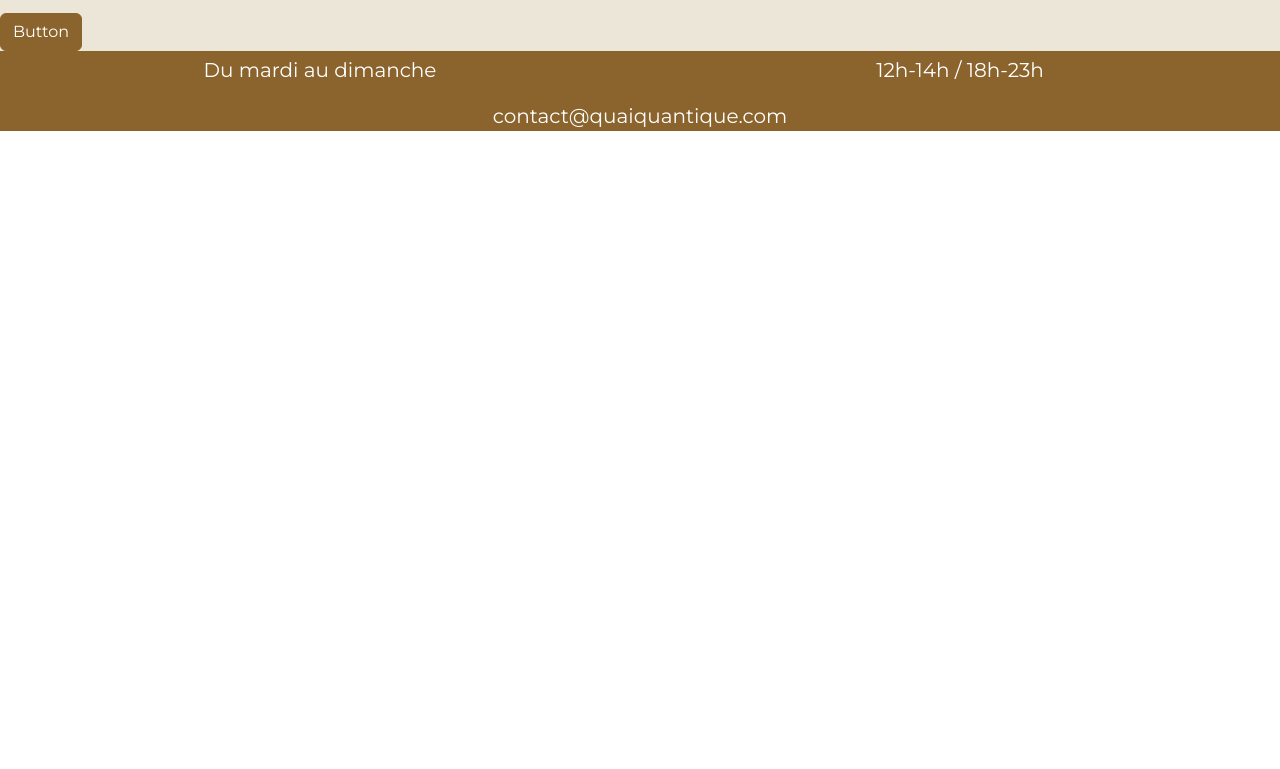
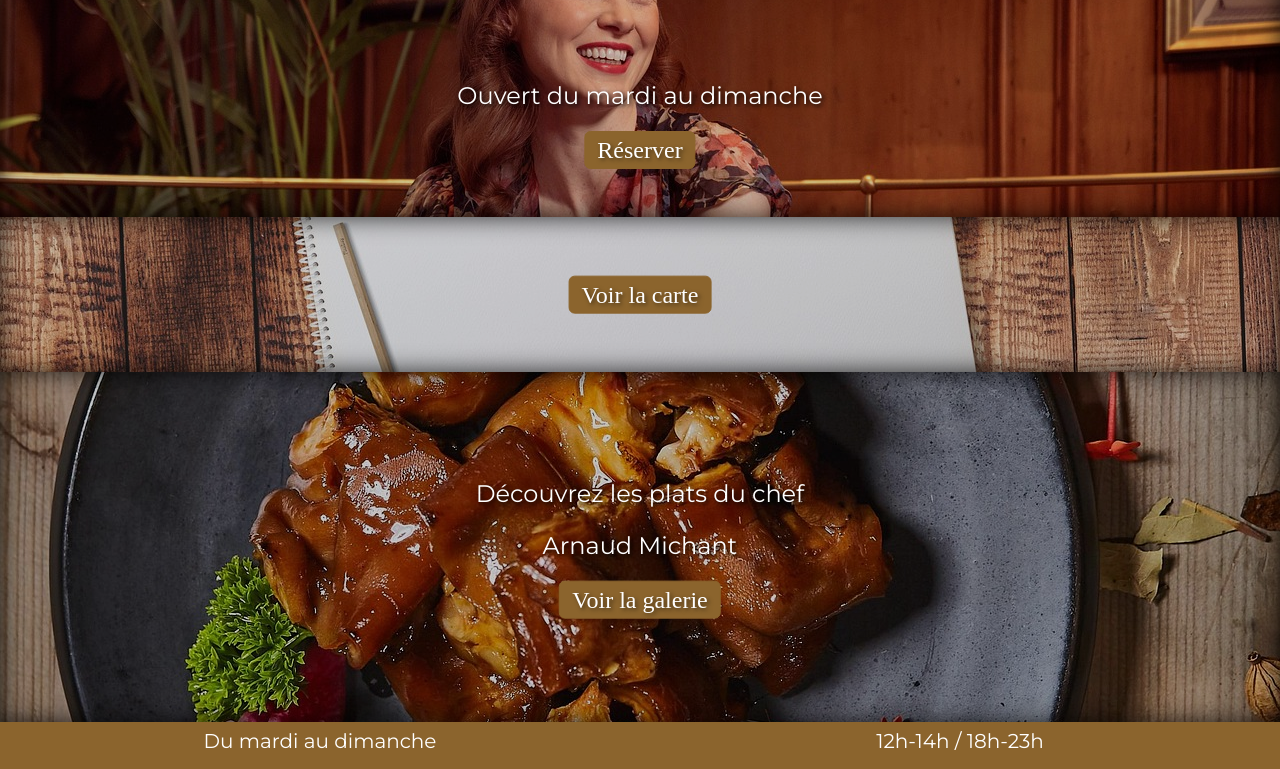
Before and after one commit to EstebanThomas/QuaiAntique, a website with bundled scripts: page index.html in a window 1280 px wide. Shown: the part 157-926 px from the top of the page. Before the commit the page ends 800 px from the top, so only its background shows below. Built offline with nearby package versions, Linux system fonts and the light colour scheme; files whose address does not match are found by name; a web font is replaced by a local one.

Commit message:
HomePage

```diff
--- a/pages/home.html
+++ b/pages/home.html
@@ -1,5 +1,29 @@
-<div>
-    <h1>Ceci est la page d'accueil !</h1>
-    <p>Paragraphe</p>
-    <button class="btn btn-primary">Button</button>
+<!--Reserver-->
+<div class="position-relative">
+    <img src="../elements/FemmeTable.jpg" class="img-fluid img-home1" alt="Image d'une femme à une table">
+    <div class="overlay"></div>
+    <div class="position-absolute translate-middle-x bottom-0 start-50 text-home font-sm mb-2 mb-lg-5">
+        <p>Ouvert du mardi au dimanche</p>
+        <button class="btn btn-primary font-sm">Réserver</button>
+    </div>
 </div>
+
+<!--La carte-->
+<div class="position-relative">
+    <img src="../elements/TableMenu.jpg" class="img-fluid img-home2" alt="Image d'un menu sur une table">
+    <div class="overlay"></div>
+    <div class="position-absolute translate-middle top-50 start-50 text-home font-sm">
+        <button class="btn btn-primary font-sm">Voir la carte</button>
+    </div>
+</div>
+
+<!--Galerie-->
+<div class="position-relative">
+    <img src="../elements/Plat1.jpg" class="img-fluid img-home3" alt="Image du plat numéro 1">
+    <div class="overlay"></div>
+    <div class="position-absolute translate-middle top-50 start-50 text-home font-sm mb-2">
+        <p>Découvrez les plats du chef</p>
+        <p>Arnaud Michant</p>
+        <button class="btn btn-primary font-sm">Voir la galerie</button>
+    </div>
+</div>
--- a/scss/_custom.scss
+++ b/scss/_custom.scss
@@ -9,17 +9,19 @@ $dark: rgba(56, 44, 32, 1);
 $black: rgba(40, 34, 34, 1);
 $font-family-sans-serif: "Montserrat", sans-serif !default;
 $font-family-serif: "Hind Madurai", serif !default;
+$font-lg: 1.25rem;
+$font-sm: 1rem;
 
 @import "../node_modules/bootstrap/scss/bootstrap";
 
 // Then add additional custom code here
 
 .font-lg{
-    font-size: 1.25rem;
+    font-size: $font-lg;
 }
 
 .font-sm{
-    font-size: 1rem;
+    font-size: $font-sm;
 }
 .navbar {
     --bs-navbar-brand-font-size: 1.5rem;
@@ -28,6 +30,61 @@ $font-family-serif: "Hind Madurai", serif !default;
     &:hover {
         text-decoration: underline;
     }}
+}
+
+.text-home{
+    white-space: nowrap;
+    color: white;
+    text-align: center;
+    z-index: 2;
+    font-size: $font-sm;
+    text-shadow: 2px 2px 4px rgba(0, 0, 0, 1);
+}
+
+.img-home1 {
+    width: 100%;
+    height: 150px;
+    object-fit: cover;
+    object-position: 50% 25%;
+}
+
+.img-home2 {
+    width: 100%;
+    height: 75px;
+    object-fit: cover;
+    object-position: 50% 50%;
+}
+
+.img-home3 {
+    width: 100%;
+    height: 250px;
+    object-fit: cover;
+    object-position: 50% 55%;
+}
+.overlay {
+    position: absolute;
+    top: 0;
+    left: 0;
+    width: 100%;
+    height: 100%;
+    background-color: rgba(0, 0, 0, 0.2);
+    z-index: 1;
+    box-shadow: inset 0 0 25px rgba(0, 0, 0, 0.8);
+}
+
+.text-shadow{
+    text-shadow: 2px 2px 4px rgba(0, 0, 0, 0.5);
+}
+
+.btn-primary{
+    padding-top: 0;
+    padding-bottom: 0;
+    padding-left: 1;
+    padding-right: 1;
+    color: white;
+    font-family: $font-family-serif;
+    text-shadow: 2px 2px 4px rgba(0, 0, 0, 0.5);
+    font-size: $font-sm;
 }
 
 @media (min-width: 992px) {
@@ -40,4 +97,22 @@ $font-family-serif: "Hind Madurai", serif !default;
     .navbar {
         --bs-navbar-brand-font-size: 2rem;
     }
+    .img-home1 {
+        height: 300px;
+
+    }
+    .img-home2 {
+        height: 155px;
+
+    }
+    .img-home3 {
+        height: 350px;
+
+    }
+    .text-home{
+        font-size: 1.5rem;
+    }
+    .btn-primary{
+    font-size: 1.5rem;
+    }
 }
```
Also changed, not shown: elements/FemmeTable.jpg (added), elements/Plat1.jpg (added), elements/Plat2.jpg (added), elements/Plat3.jpg (added), elements/Plat4.jpg (added), elements/Plat5.jpg (added), elements/TableMenu.jpg (added), scss/main.css, 1 other file.
